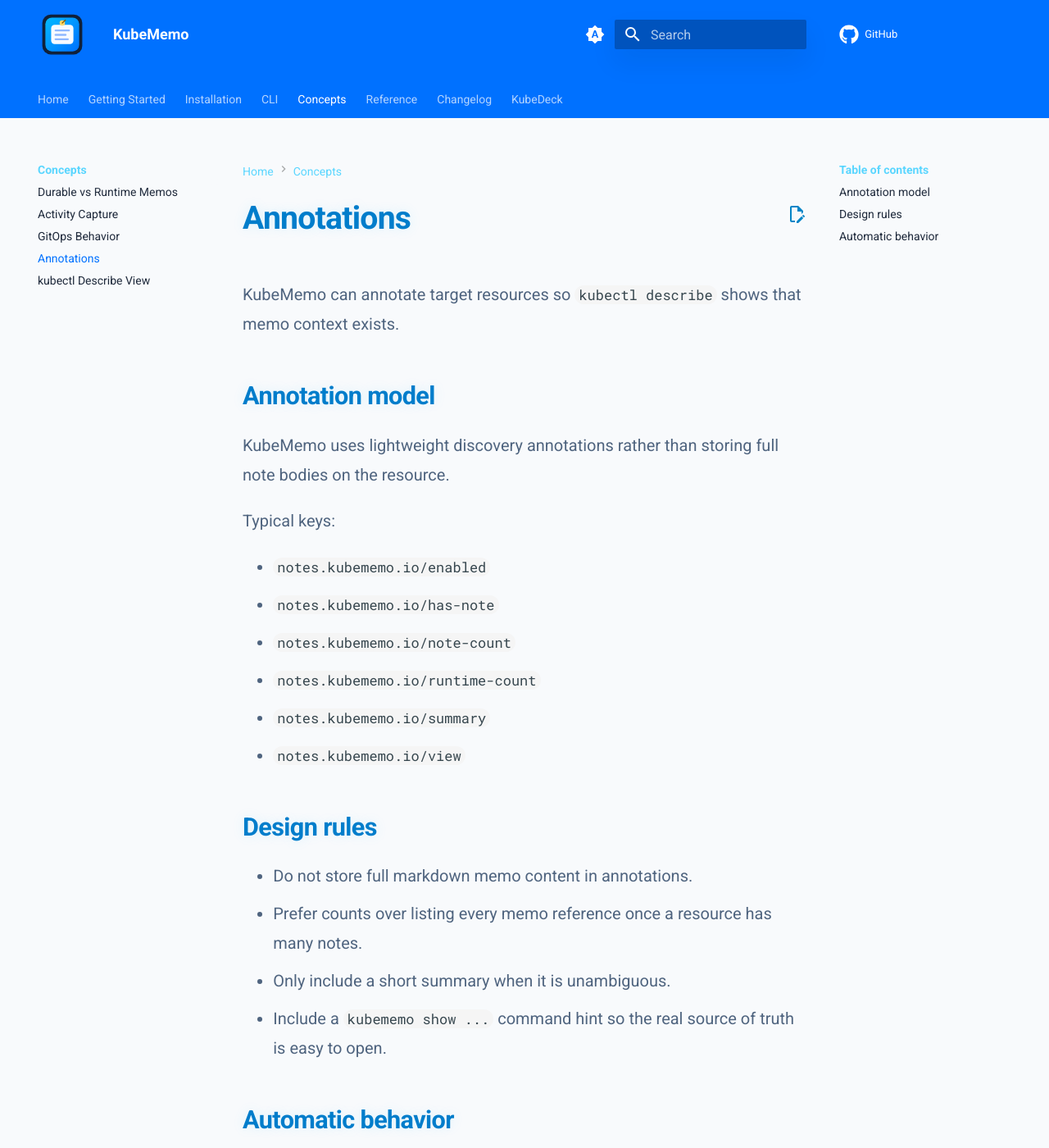
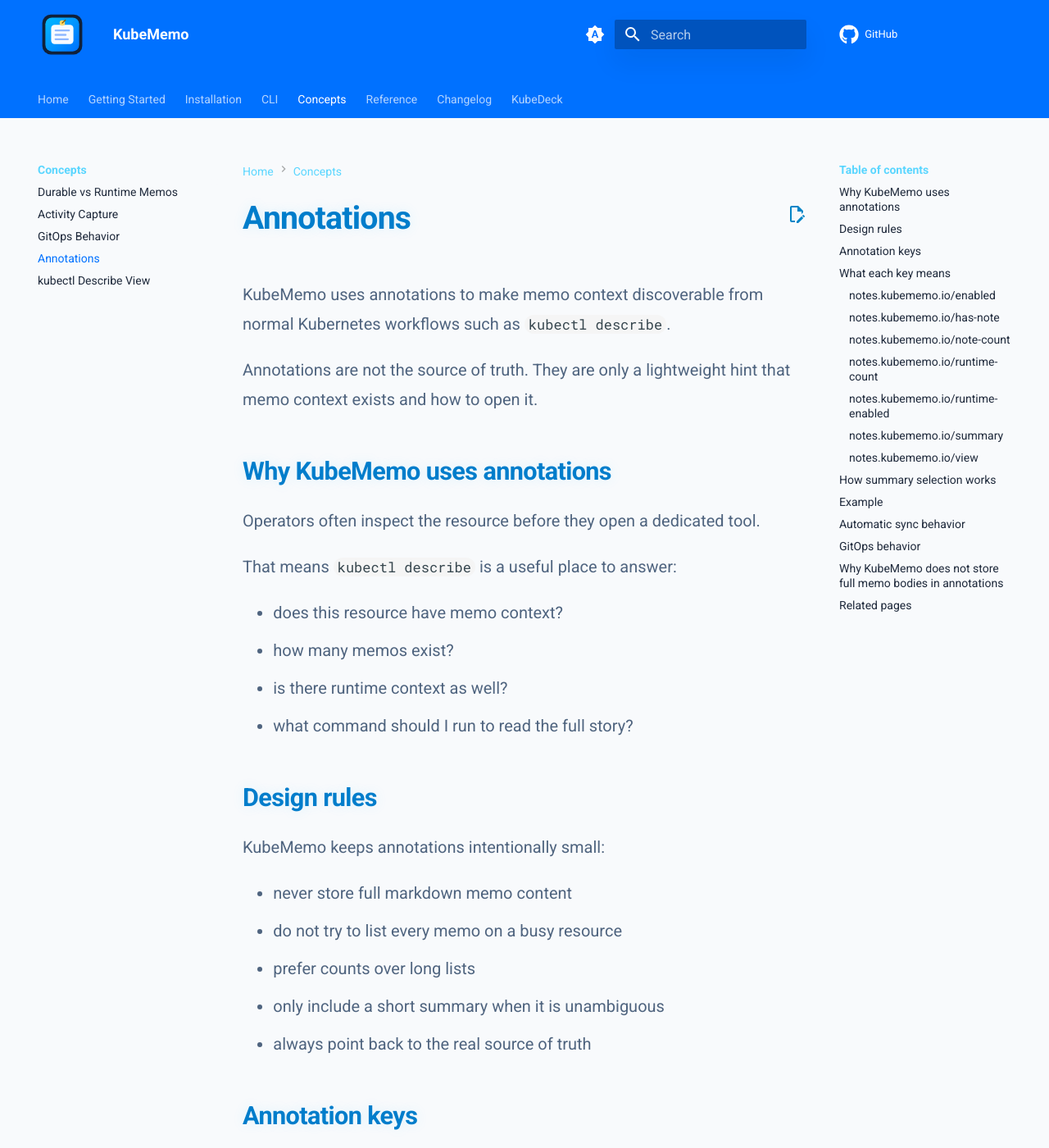
Before and after one commit to KubeDeckio/KubeMemo, an MkDocs documentation site: the page built from docs/concepts/annotations.md, in a window 1280 px wide and 1400 px high. Shown: the whole window at 82% size. Built offline with MkDocs 1.6.1 and Material for MkDocs 9.7.7, drawn with Linux system fonts in a browser that asks for light colours; comment, search, counter and statistics services are not loaded; some of the changed text lies outside the part shown.

Commit message:
feat: update annotations documentation and improve top button functionality

````diff
--- a/docs/concepts/annotations.md
+++ b/docs/concepts/annotations.md
@@ -1,27 +1,148 @@
 # Annotations
 
-KubeMemo can annotate target resources so `kubectl describe` shows that memo context exists.
+KubeMemo uses annotations to make memo context discoverable from normal Kubernetes workflows such as `kubectl describe`.
 
-## Annotation model
+Annotations are not the source of truth. They are only a lightweight hint that memo context exists and how to open it.
 
-KubeMemo uses lightweight discovery annotations rather than storing full note bodies on the resource.
+## Why KubeMemo uses annotations
 
-Typical keys:
+Operators often inspect the resource before they open a dedicated tool.
+
+That means `kubectl describe` is a useful place to answer:
+
+- does this resource have memo context?
+- how many memos exist?
+- is there runtime context as well?
+- what command should I run to read the full story?
+
+## Design rules
+
+KubeMemo keeps annotations intentionally small:
+
+- never store full markdown memo content
+- do not try to list every memo on a busy resource
+- prefer counts over long lists
+- only include a short summary when it is unambiguous
+- always point back to the real source of truth
+
+## Annotation keys
+
+These are the main keys KubeMemo uses:
 
 - `notes.kubememo.io/enabled`
 - `notes.kubememo.io/has-note`
 - `notes.kubememo.io/note-count`
 - `notes.kubememo.io/runtime-count`
+- `notes.kubememo.io/runtime-enabled`
 - `notes.kubememo.io/summary`
 - `notes.kubememo.io/view`
 
-## Design rules
+## What each key means
 
-- Do not store full markdown memo content in annotations.
-- Prefer counts over listing every memo reference once a resource has many notes.
-- Only include a short summary when it is unambiguous.
-- Include a `kubememo show ...` command hint so the real source of truth is easy to open.
+### `notes.kubememo.io/enabled`
 
-## Automatic behavior
+Marks the target as note-enabled for discovery and activity-capture logic.
 
-For direct writes in non-GitOps mode, KubeMemo can sync these annotations automatically for resource and namespace targets.
+### `notes.kubememo.io/has-note`
+
+Signals that memo context exists on this target.
+
+### `notes.kubememo.io/note-count`
+
+Shows how many durable memos are attached to the target.
+
+### `notes.kubememo.io/runtime-count`
+
+Shows how many runtime memos currently exist for the target.
+
+### `notes.kubememo.io/runtime-enabled`
+
+Signals that runtime memo behavior is enabled or relevant for this target.
+
+### `notes.kubememo.io/summary`
+
+Stores one short summary string only when KubeMemo can do that cleanly.
+
+KubeMemo does not try to concatenate many memo summaries into one annotation.
+
+### `notes.kubememo.io/view`
+
+Stores the command to open the full memo view for the target, for example:
+
+```text
+kubememo show --kind Deployment --namespace prod --name orders-api
+```
+
+## How summary selection works
+
+The `summary` annotation is intentionally conservative.
+
+KubeMemo uses these rules:
+
+- prefer durable memo summaries over runtime memo summaries
+- when you just created or updated a memo, that memo gets priority
+- only write a summary when the result is still clear and useful
+- truncate long summaries so the annotation stays readable
+
+That means the annotation stays helpful without turning into metadata spam.
+
+## Example
+
+After attaching durable and runtime memos to a Deployment, `kubectl describe` might show:
+
+```text
+Annotations:
+  notes.kubememo.io/enabled:         true
+  notes.kubememo.io/has-note:        true
+  notes.kubememo.io/note-count:      2
+  notes.kubememo.io/runtime-count:   1
+  notes.kubememo.io/summary:         Expected transient 502s after deployment
+  notes.kubememo.io/view:            kubememo show --kind Deployment --namespace prod --name orders-api
+```
+
+This is enough to tell an operator:
+
+- memo context exists
+- there are both durable and runtime notes
+- one short summary is available
+- the full view command is right there
+
+## Automatic sync behavior
+
+In non-GitOps direct-write mode, KubeMemo can sync annotations automatically for:
+
+- exact resource targets
+- namespace targets
+
+That means creating, updating, or removing memos can keep the target annotations current without a separate manual step.
+
+## GitOps behavior
+
+Annotations need to respect the same operational rules as the rest of KubeMemo.
+
+In GitOps environments:
+
+- durable memo workflows may be Git-managed instead of directly patched in-cluster
+- runtime memo annotations should still stay lightweight
+- automatic annotation patching should not fight reconciliation policy
+
+If a cluster or workflow does not allow direct resource patching, annotations should be treated as optional discoverability metadata, not required state.
+
+## Why KubeMemo does not store full memo bodies in annotations
+
+That would create the exact problems annotations should avoid:
+
+- large noisy resource metadata
+- duplicated source of truth
+- poor readability in `kubectl describe`
+- harder GitOps diffs
+- more churn from temporary runtime notes
+
+The memo body belongs in the KubeMemo CRDs, where it can be rendered properly in the CLI and TUI.
+
+## Related pages
+
+- [kubectl Describe View](describe-view.md)
+- [Durable vs Runtime Memos](stores.md)
+- [Activity Capture](activity-capture.md)
+- [GitOps Behavior](gitops.md)
--- a/docs/javascripts/extra.js
+++ b/docs/javascripts/extra.js
@@ -1,6 +1,4 @@
-var kbTopButtonHandlerBound = false;
-
-function bindKubeMemoTopButton() {
+document.addEventListener("DOMContentLoaded", function () {
   var topButton = document.querySelector(".md-top");
   if (!topButton) {
     return;
@@ -17,17 +15,5 @@
   }
 
   syncTopButton();
-
-  if (!kbTopButtonHandlerBound) {
-    window.addEventListener("scroll", syncTopButton, { passive: true });
-    kbTopButtonHandlerBound = true;
-  }
-}
-
-document.addEventListener("DOMContentLoaded", bindKubeMemoTopButton);
-
-if (typeof document$ !== "undefined" && document$.subscribe) {
-  document$.subscribe(function () {
-    bindKubeMemoTopButton();
-  });
-}
+  window.addEventListener("scroll", syncTopButton, { passive: true });
+});
--- a/docs/stylesheets/extra.css
+++ b/docs/stylesheets/extra.css
@@ -893,7 +893,7 @@
   background:
     radial-gradient(circle at top right, rgba(2, 186, 255, 0.18), transparent 30%),
     linear-gradient(135deg, rgba(9, 27, 52, 0.96), rgba(13, 36, 68, 0.94)),
-    url("../images/header.svg") center/cover no-repeat;
+    url("../images/header.png") center/cover no-repeat;
   color: #f4f9ff;
 }
 
@@ -1249,7 +1249,7 @@
   background:
     radial-gradient(circle at top right, rgba(2, 186, 255, 0.15), transparent 30%),
     linear-gradient(135deg, rgba(11, 86, 170, 0.95), rgba(8, 63, 132, 0.92)),
-    url("../images/header.svg") center/cover no-repeat;
+    url("../images/header.png") center/cover no-repeat;
 }
 
 [data-md-color-scheme="default"] .km-home-card,
````
